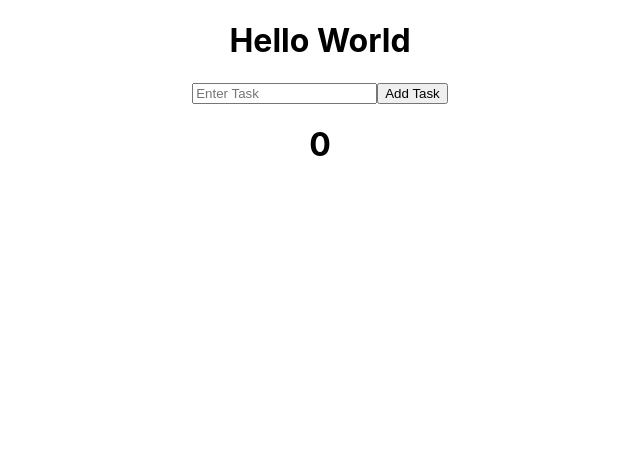
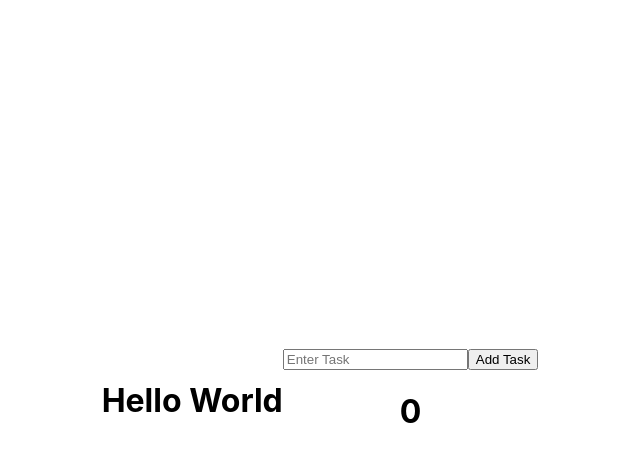
Before and after one commit to Stellar2703/React-CRUD-App, a React (Create React App) app: page / in a window 1280 px wide. Shown: the top 462 px of the page, without its empty margins (320-960 px from the left). Built offline with nearby package versions, Linux system fonts and the light colour scheme.

Commit message:
Simple styles

```diff
--- a/public/index.html
+++ b/public/index.html
@@ -24,7 +24,7 @@
       work correctly both with client-side routing and a non-root public URL.
       Learn how to configure a non-root public URL by running `npm run build`.
     -->
-    <title>React App</title>
+    <title>Todo App</title>
   </head>
   <body>
     <noscript>You need to enable JavaScript to run this app.</noscript>
--- a/src/App.css
+++ b/src/App.css
@@ -36,3 +36,10 @@
     transform: rotate(360deg);
   }
 }
+
+.App{
+  display: flex;
+  justify-content: center;
+  align-items: center;
+  height: 100vh;
+}
```
